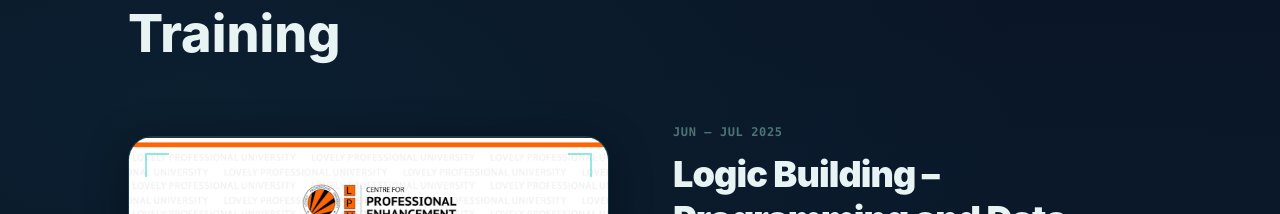
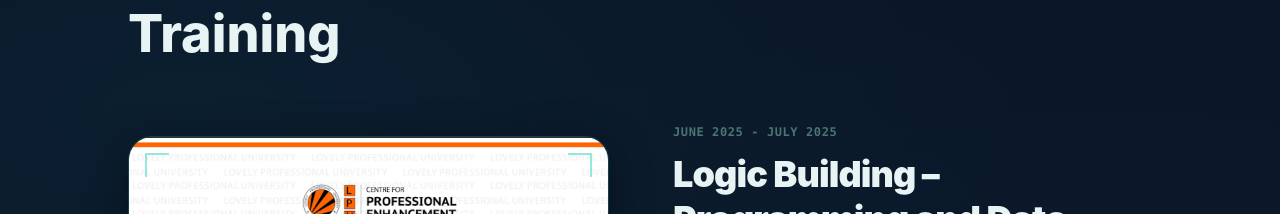
Before and after one commit to Syedathar23/athar-portfoilio, a React (Vite) app: page / in a window 1280 px wide. Shown: the part 3100-3314 px from the top of the page. Built offline with nearby package versions, Linux system fonts and the light colour scheme.

Commit message:
fix training section

```diff
--- a/src/sections/TrainingSection.jsx
+++ b/src/sections/TrainingSection.jsx
@@ -6,7 +6,7 @@ const certificates = [
   {
     title: 'Logic Building – Programming and Data Structures ',
     provider: 'Lovely Professional University',
-    period: 'Jun – Jul 2025',
+    period: 'June 2025 - July 2025',
     desc: 'Solved real-world problems using structured methodologies, optimized coding techniques, and algorithmic thinking, technical proficiency.',
     tags: ['C++', 'Dsa', 'Leetcode'],
     certificate: training// Replace with your image path e.g: '/certs/android.jpg'
```
